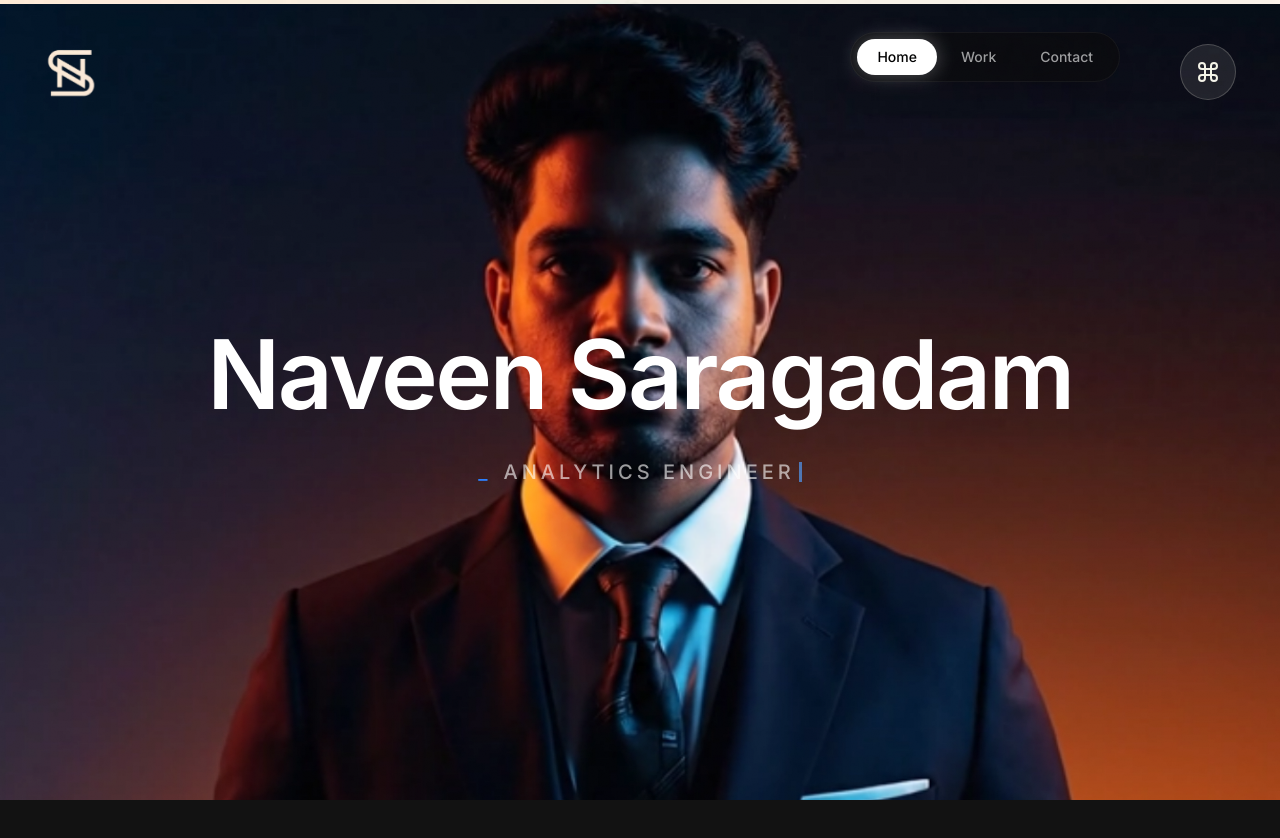
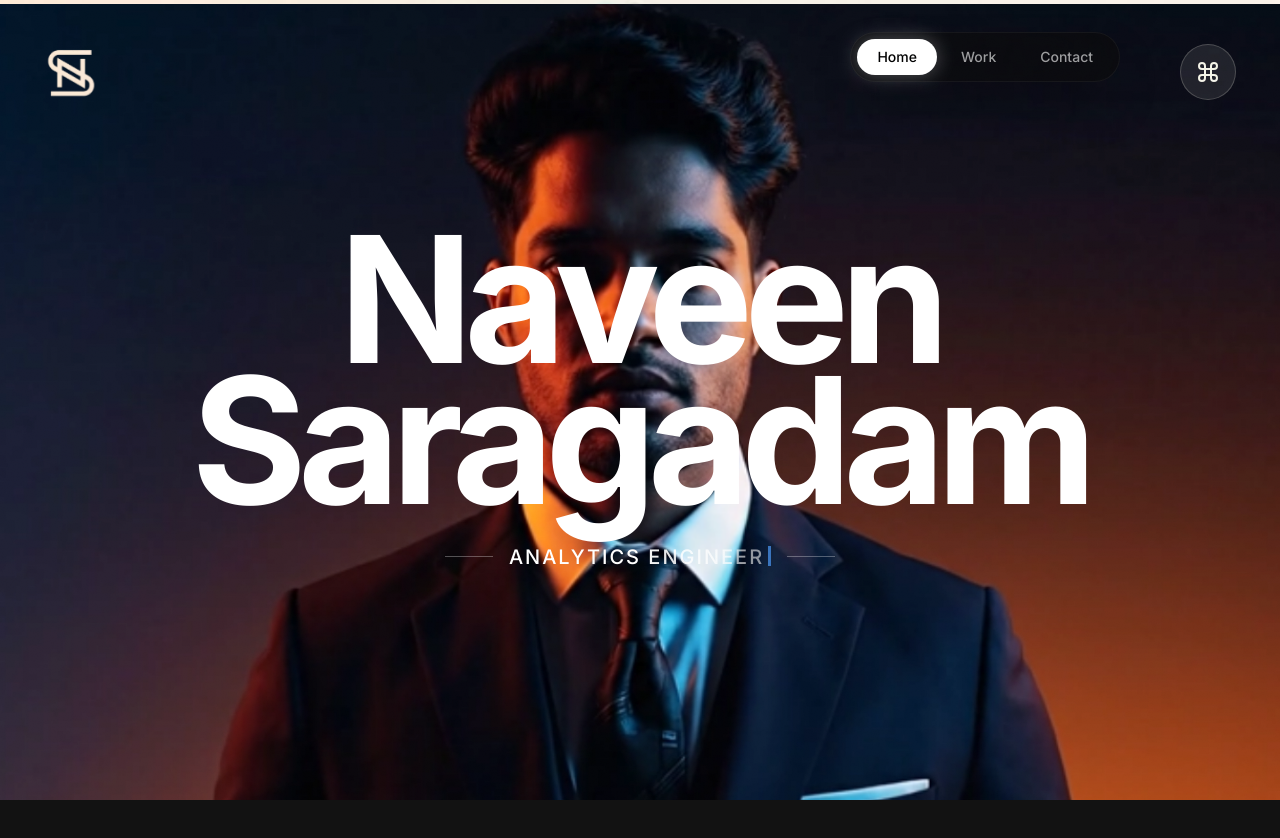
Before and after one commit to Naveenksaragadam/Naveenksaragadam.github.io, a Next.js app: page / in a window 1280 px wide. Shown: the top 838 px of the page. Built offline with nearby package versions, Linux system fonts and the light colour scheme.

Commit message:
style: revert navbar spacing animation and upgrade hero typography

```diff
--- a/app/components/Navbar.tsx
+++ b/app/components/Navbar.tsx
@@ -1,15 +1,14 @@
 'use client'
 
-import React from 'react' // Added React import
+import React from 'react'
 import { motion } from 'framer-motion'
 import Link from 'next/link'
 import ThemeToggle from './ThemeToggle'
 
 const navItems = [
-    { name: 'Home', href: '#home', id: 'home' }, // Added id
-    { name: 'Work', href: '#work', id: 'work' }, // Added id
-    // { name: 'About', href: '#about' }, // Overlay text essentially covers About
-    { name: 'Contact', href: '#contact', id: 'contact' }, // Added id
+    { name: 'Home', href: '#home', id: 'home' },
+    { name: 'Work', href: '#work', id: 'work' },
+    { name: 'Contact', href: '#contact', id: 'contact' },
 ]
 
 export default function Navbar() {
@@ -42,17 +41,15 @@ export default function Navbar() {
 
     return (
         <motion.nav
-            className={`fixed z-40 flex pointer-events-none transition-all duration-700 cubic-bezier(0.16, 1, 0.3, 1) ${isScrolled
-                    ? 'top-6 left-1/2 -translate-x-1/2'
-                    : 'top-8 right-20 md:right-40'
+            initial={{ y: -100, opacity: 0 }}
+            animate={{ y: 0, opacity: 1 }}
+            transition={{ duration: 0.8, delay: 0.5 }}
+            className={`fixed top-8 left-0 right-0 z-40 flex pointer-events-none transition-all duration-700 ease-in-out ${isScrolled ? 'justify-center' : 'justify-end pr-20 md:pr-40'
                 }`}
         >
             <motion.div
                 layout
-                className={`flex items-center gap-1 backdrop-blur-2xl border transition-all duration-300 pointer-events-auto ${isScrolled
-                        ? 'bg-black/80 border-white/10 px-3 py-2 rounded-full shadow-2xl scale-90'
-                        : 'bg-[#0a0a0a]/60 border-white/5 px-1.5 py-1.5 rounded-full shadow-xl'
-                    }`}
+                className="flex items-center gap-1 bg-[#0a0a0a]/60 backdrop-blur-2xl border border-white/5 px-1.5 py-1.5 rounded-full shadow-2xl shadow-black/40 pointer-events-auto"
             >
                 {navItems.map((item) => (
                     <Link
--- a/app/components/Overlay.tsx
+++ b/app/components/Overlay.tsx
@@ -33,16 +33,26 @@ export default function Overlay() {
                 style={{ opacity: opacity1, y: y1 }}
                 className="fixed top-0 left-0 h-screen w-full flex flex-col items-center justify-center p-8 text-center"
             >
-                <h1 className="text-5xl md:text-8xl font-semibold tracking-tight text-white mb-6 leading-tight select-none">
-                    Naveen Saragadam
-                </h1>
+                {/*
+                  TYPOGRAPHY OVERHAUL
+                  - Scale: Massive (text-7xl -> 11rem)
+                  - Tracking: Tighter (tight -> tighter)
+                  - Leading: Compressed (leading-tight -> leading-[0.8])
+                  - Weight: Bold but refined.
+                */}
+                <div className="relative z-10 mix-blend-difference">
+                    <h1 className="text-7xl md:text-[11rem] font-bold tracking-tighter text-white leading-[0.8] mb-8 select-none">
+                        Naveen <br /> Saragadam
+                    </h1>
+                </div>
 
-                <div className="text-base md:text-xl font-medium uppercase tracking-[0.2em] text-white/60">
-                    <span className="mr-3 text-blue-500">_</span>
+                <div className="relative z-10 flex items-center gap-3 md:gap-4 text-sm md:text-xl font-medium tracking-widest uppercase text-white/50">
+                    <span className="w-8 md:w-12 h-[1px] bg-white/30" />
                     <Typewriter
                         words={['Data Engineer', 'Analytics Engineer', 'Data Analyst']}
-                        className=""
+                        className="bg-clip-text text-transparent bg-gradient-to-r from-white via-white to-white/50"
                     />
+                    <span className="w-8 md:w-12 h-[1px] bg-white/30" />
                 </div>
             </motion.div>
 
```
